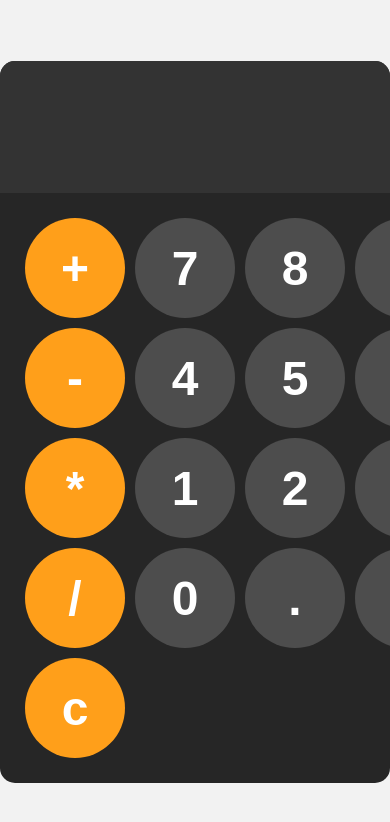
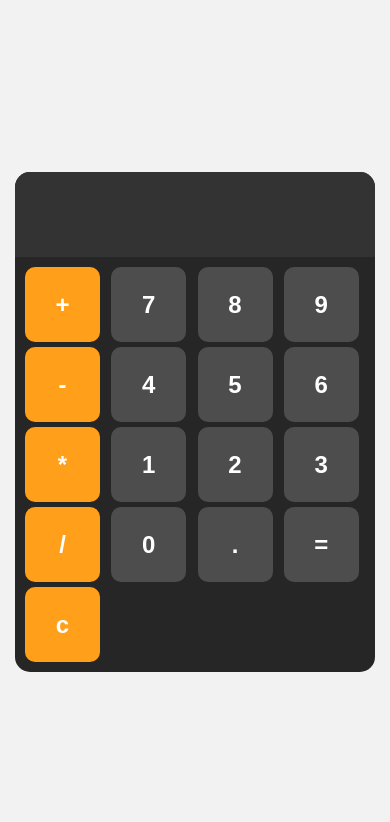
Before and after one commit to dahiyakapil/Calculator, a plain HTML site: page index.html in a window 390 px wide. Drawn offline with Linux system fonts and the light colour scheme.

Commit message:
added responsive css

```diff
--- a/index.css
+++ b/index.css
@@ -62,3 +62,27 @@ button:active{
 .operator-btn:active {
     background-color: hsl(35, 100%, 75%);
 }
+
+/* Mobile view adjustments */
+@media (max-width: 768px) {
+    body {
+        padding: 15px;
+        height: calc(100vh - 30px);
+    }
+    #display {
+        font-size: 2.5rem;
+    }
+
+    button {
+        width: 75px;
+        height: 75px;
+        padding: 15px;
+        font-size: 1.5rem;
+        border-radius: 10px;
+    }
+
+    #keys {
+        gap: 5px;
+        padding: 10px;
+    }
+}
```
